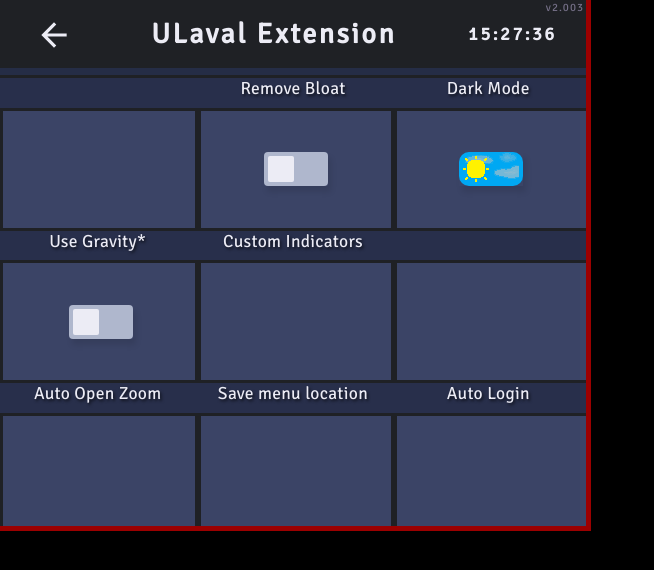
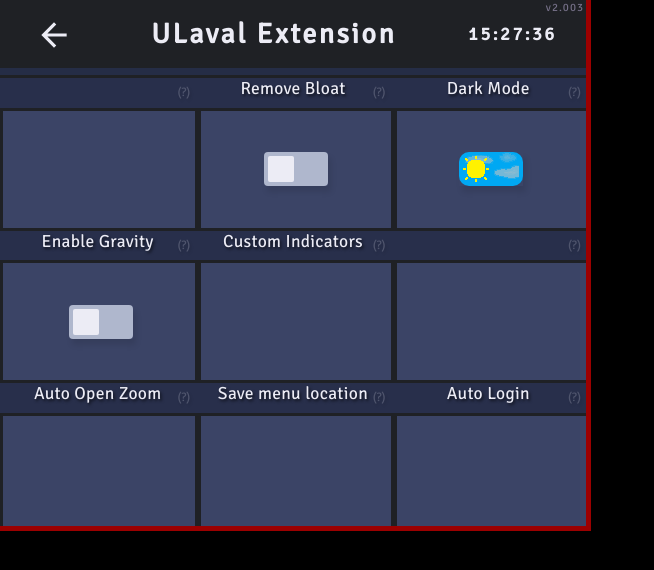
Before and after one commit to Louis-CharlesBiron/ULavalExtension, a React (Vite) app: page / in a window 1280 px wide. Both pictures are taken after a click on the button "Website options →". Shown: the top 570 px of the page, without its empty margins (0-654 px from the left). Built offline with nearby package versions, Linux system fonts and the light colour scheme.

Commit message:
Implemented help text for options

```diff
--- a/src/components/CSS/Case.module.css
+++ b/src/components/CSS/Case.module.css
@@ -20,6 +20,7 @@
     text-shadow: 1.5px 1.5px 3px rgb(0 0 0 / 65%);
     border-bottom: 3px solid rgba(var(--d0));
     border-top:    3px solid rgba(var(--d0));
+    position: relative;
 }
 
 .content {
@@ -31,3 +32,17 @@
     border-left:  3px solid rgba(var(--d0));
     border-right: 3px solid rgba(var(--d0));
 }
+
+.help {
+    font-size: 0.7em;
+    letter-spacing: 0px;
+    cursor: help;
+    position: absolute;
+    right: 5px;
+    top: 20%;
+    opacity: 0.2;
+    transition: 0.4s all;
+}
+.help:hover {
+    opacity: 1;
+}
--- a/src/components/Case.jsx
+++ b/src/components/Case.jsx
@@ -1,11 +1,15 @@
+import { classes } from "../utils/utils"
 import styles from "./CSS/Case.module.css"
 
 /**
  * Represent a option box
  */
-function Case({text, children}) {
+function Case({text, helpText="Help text", children}) {
     return <div className={styles.case}>
-        <div className={styles.header}>{text}</div>
+        <div className={styles.header}>
+            {text}
+            <span className={styles.help} title={helpText}>(?)</span>
+        </div>
         <div className={styles.content}>
             {children}
         </div>
--- a/src/components/Options.jsx
+++ b/src/components/Options.jsx
@@ -24,7 +24,7 @@
         </div>
 
         <div className={styles.row}>
-            <Case text="Use Gravity*"><FancyCheckbox state={useGravityEnabledState} action={useGravityAction} storageName={SM.useGravity}></FancyCheckbox></Case>
+            <Case text="Enable Gravity"><FancyCheckbox state={useGravityEnabledState} action={useGravityAction} storageName={SM.useGravity}></FancyCheckbox></Case>
             <Case text="Custom Indicators"></Case>
             <Case></Case>
         </div>
```
